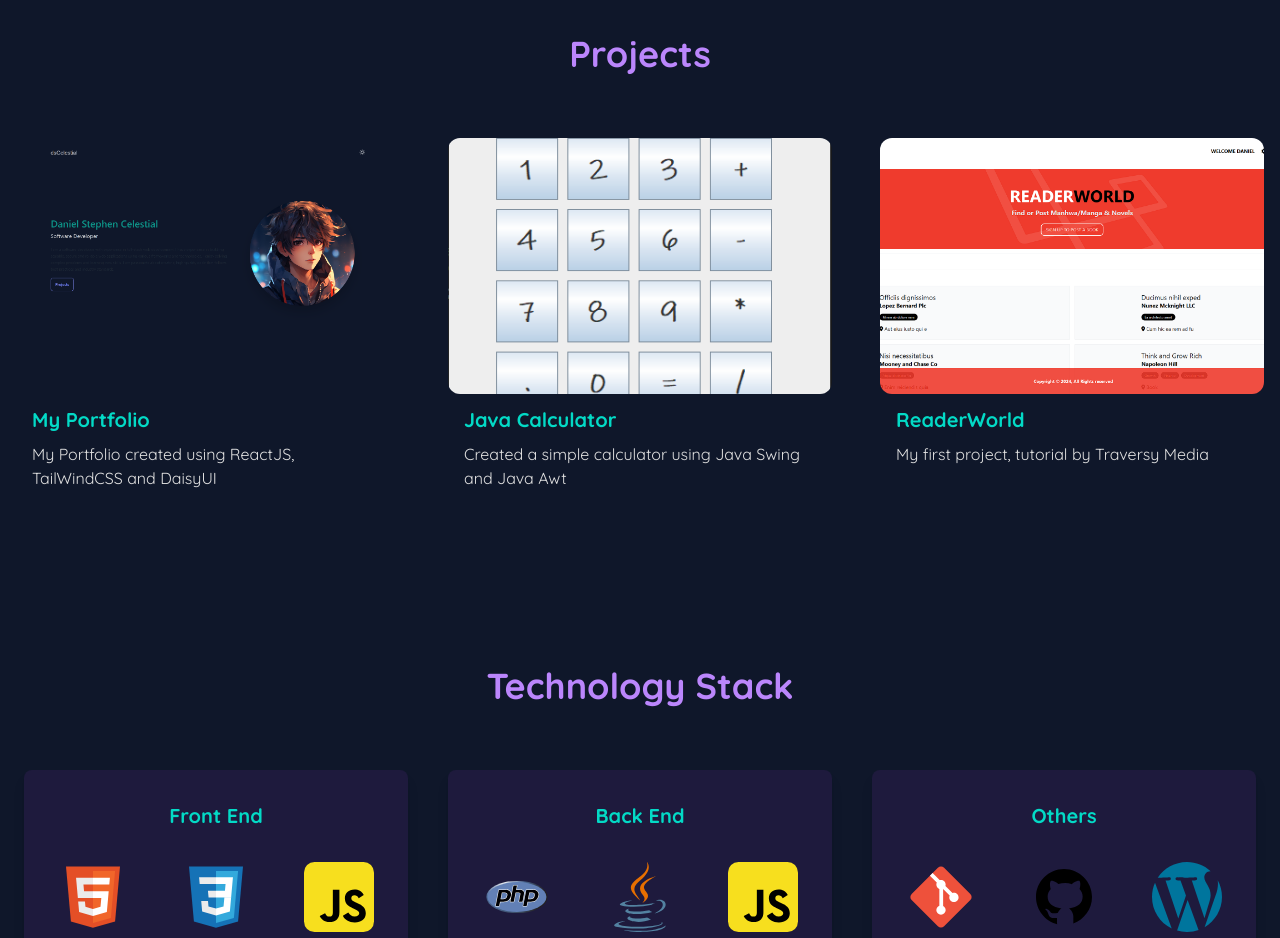
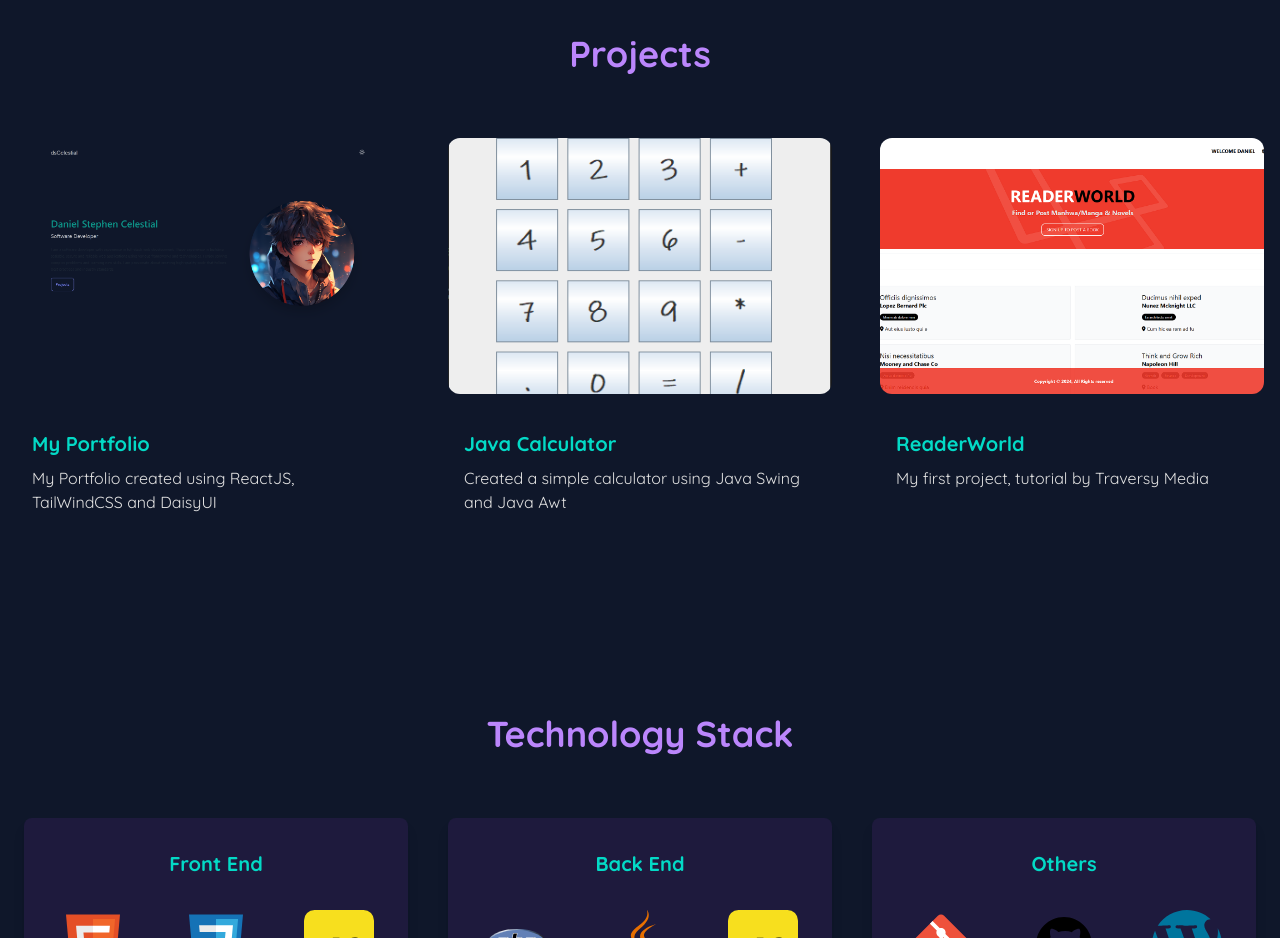
Before and after one commit to dscelestial/Portfolio, a React (Vite) app: page / in a window 1280 px wide. Shown: the part 980-1918 px from the top of the page. Built offline with nearby package versions, Linux system fonts and the light colour scheme.

Commit message:
Final Final Fix on images

```diff
--- a/src/components/Projects/ProjectCard.jsx
+++ b/src/components/Projects/ProjectCard.jsx
@@ -4,17 +4,19 @@ import { FaGithub } from "react-icons/fa";
 const ProjectCard = ({ imgUrl, title, description, githubUrl }) => {
     return (
         <div>
-            <div
-                className="h-52 md:h-64 rounded-xl relative group bg-center bg-cover bg-no-repeat"
-                style={{ backgroundImage: `url(${imgUrl})` }}
-            >
+            <div className="relative group h-52 md:h-64 rounded-xl overflow-hidden">
+                <img
+                    src={imgUrl}
+                    alt={title}
+                    className="h-full w-full object-cover transition-transform duration-500 group-hover:scale-110"
+                />
                 <div className="overlay items-center justify-center absolute top-0 left-0 w-full h-full rounded-xl bg-[#181818] bg-opacity-0 hidden group-hover:flex group-hover:bg-opacity-80 transition-all duration-500">
-                <a href={githubUrl} target="_blank" rel="noopener noreferrer">
-                    <FaGithub className="text-white text-4xl" />
-                </a>
+                    <a href={githubUrl} target="_blank" rel="noopener noreferrer">
+                        <FaGithub className="text-white text-4xl" />
+                    </a>
                 </div>
             </div>
-            <div className="rounded-b-xl mt-3 bg-[#181818]py-6 px-4">
+            <div className="rounded-b-xl mt-3 py-6 px-4">
                 <h5 className="text-xl font-semibold mb-2 text-secondary">{title}</h5>
                 <p className="text-text">{description}</p>
             </div>
```
